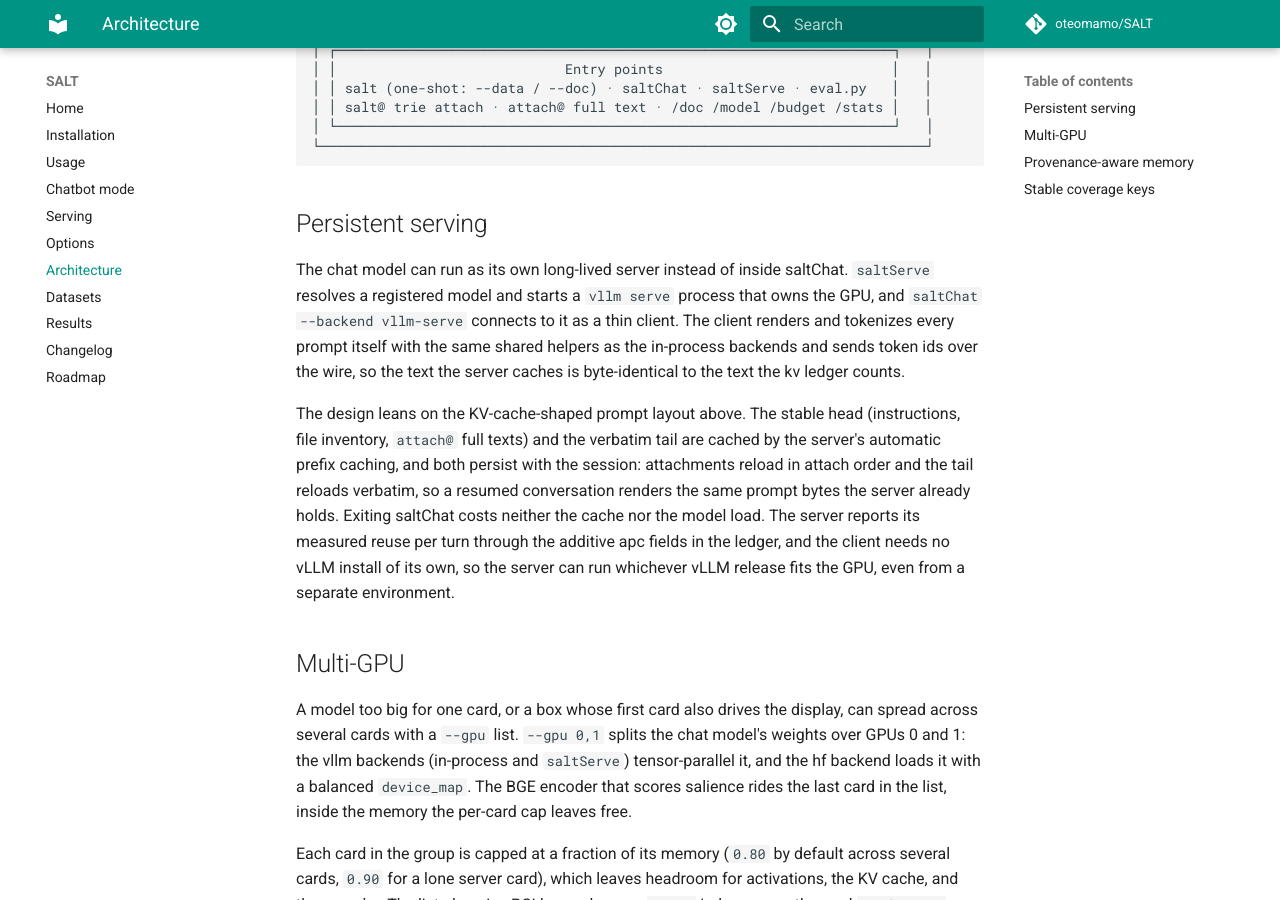
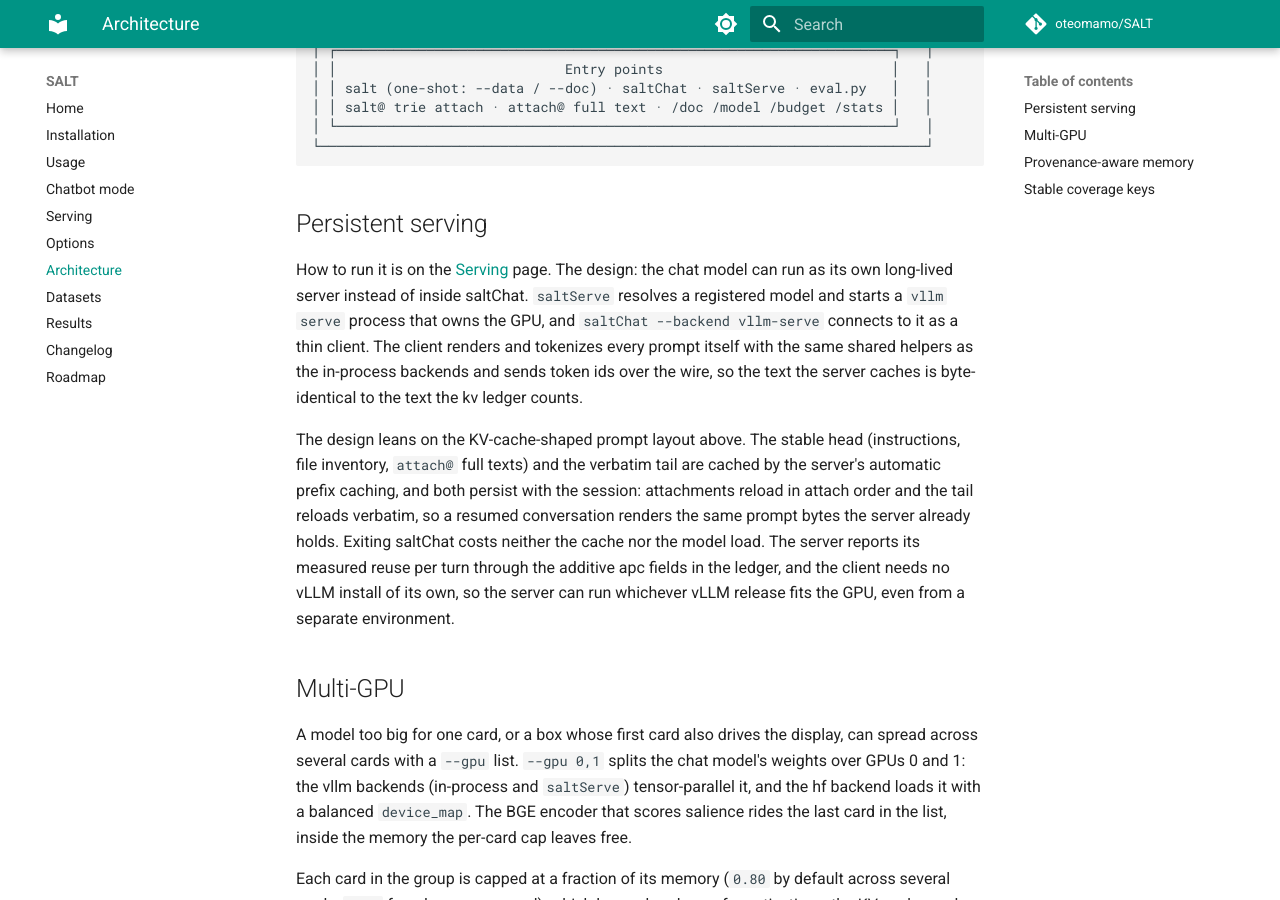
Before and after one commit to oteomamo/SALT, an MkDocs documentation site: the page built from docs/architecture.md, in a window 1280 px wide and 900 px high, scrolled down 1735 px. Built offline with MkDocs 1.6.1 and Material for MkDocs 9.7.7, drawn with Linux system fonts in a browser that asks for light colours; comment, search, counter and statistics services are not loaded; the version menu is left out; some of the changed text lies outside the part shown.

Commit message:
v2.9.63 docs site: architecture page catches up with the tree
The persistent-serving design note now points at the Serving page for
usage, and the stage table gains the chat text handling row
(chat_text.py, shortturn.py) so every module has a home in the map.
Verified with python scripts/style_gate.py and mkdocs build --strict.

```diff
--- a/docs/architecture.md
+++ b/docs/architecture.md
@@ -94,7 +94,8 @@ so it is the fastest way to find where a change belongs:
 
 ## Persistent serving
 
-The chat model can run as its own long-lived server instead of inside
+How to run it is on the [Serving](serving.md) page. The design: the
+chat model can run as its own long-lived server instead of inside
 saltChat. `saltServe` resolves a registered model and starts a
 `vllm serve` process that owns the GPU, and `saltChat --backend
 vllm-serve` connects to it as a thin client. The client renders and
--- a/pyproject.toml
+++ b/pyproject.toml
@@ -4,7 +4,7 @@ build-backend = "setuptools.build_meta"
 
 [project]
 name = "salt"
-version = "2.9.62"
+version = "2.9.63"
 description = "SALT: Salience-Aware Lexical Trie for Long-Context Compression"
 readme = "README.md"
 license = "MIT"
```
Also changed, not shown: other parts of docs/architecture.md (+1 -0 lines).
